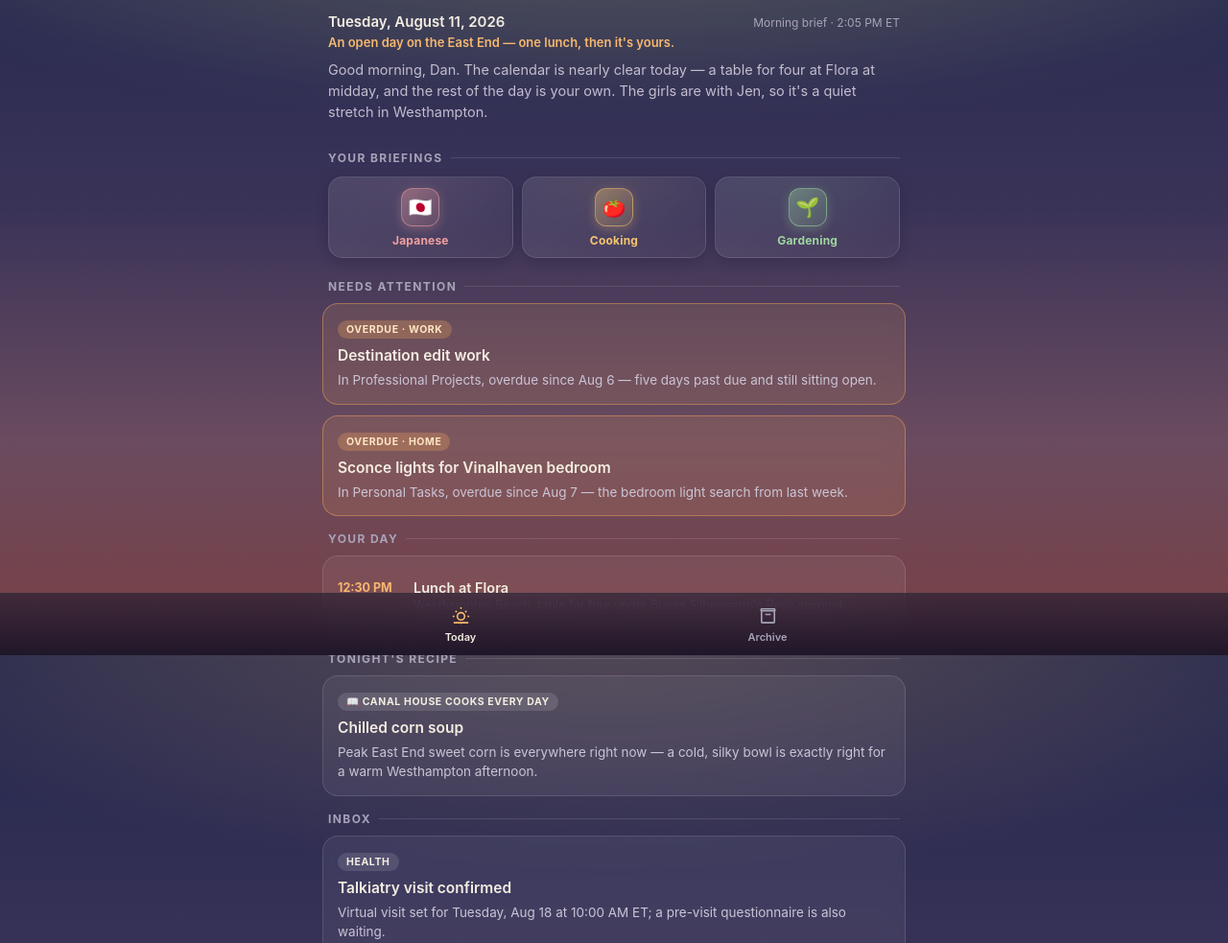
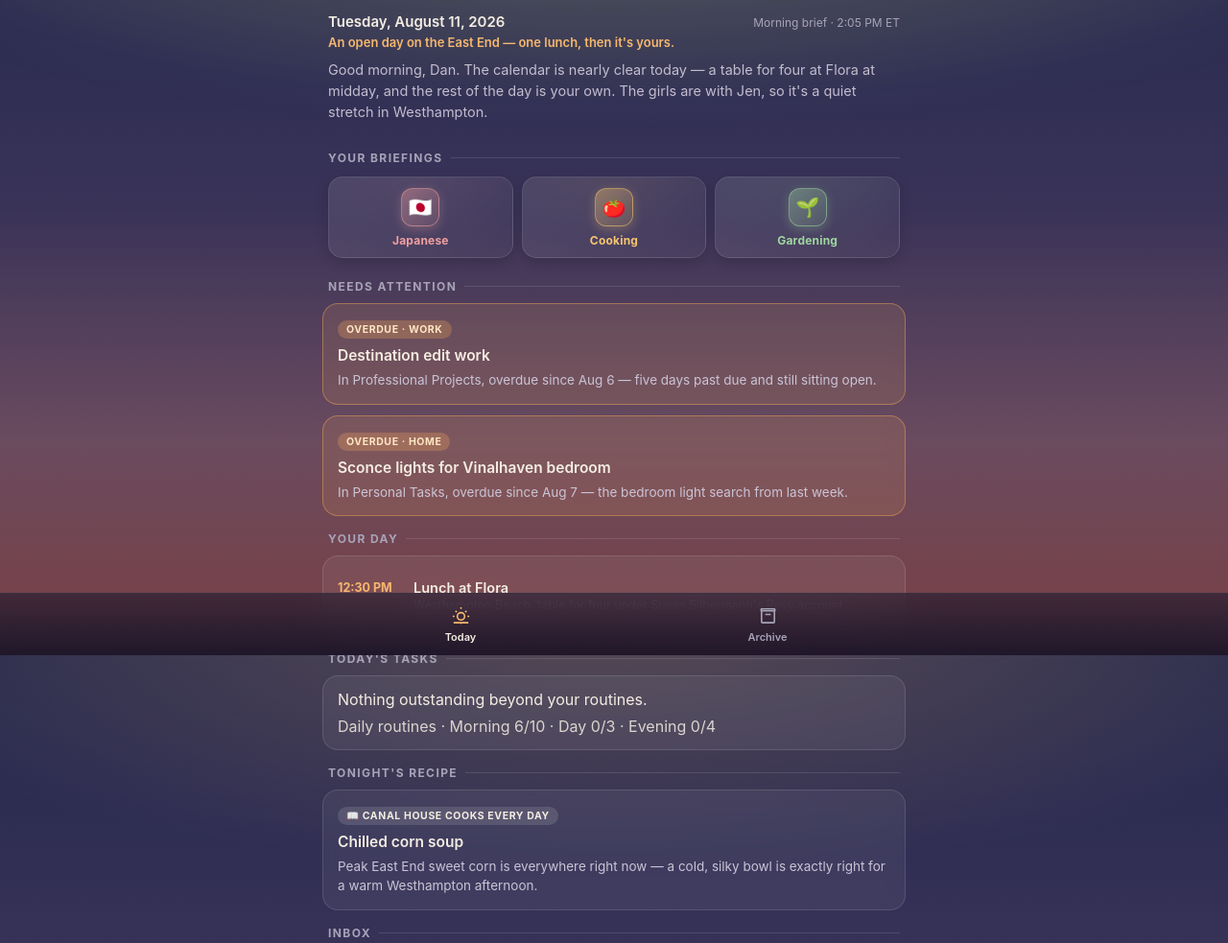
Before and after one commit to konigsburg/briefings, a plain HTML site: page index.html in a window 1280 px wide. Shown: the part 117-1100 px from the top of the page at 96% size. Drawn offline with Linux system fonts and the light colour scheme.

Commit message:
Render Today's tasks + daily routines count on the brief

```diff
--- a/index.html
+++ b/index.html
@@ -238,6 +238,10 @@ function renderToday(){
   const flagged=((t.inbox&&t.inbox.flagged)||[]).map(x=>`<div class="card"><span class="tag">${esc(x.tag)}</span><h3>${esc(x.title)}</h3><p>${esc(x.detail)}</p></div>`).join('');
   const resolved=(t.resolved||[]).map(x=>`<li>${esc(x)}</li>`).join('');
   const rc=t.recipe?`<div class="section-h">Tonight&#39;s recipe</div><div class="card recipe"><span class="tag">\ud83d\udcd6 ${esc(t.recipe.book)}</span><h3>${esc(t.recipe.title)}</h3>${t.recipe.why?`<p>${esc(t.recipe.why)}</p>`:''}</div>`:'';
+  const tk=(t.tasks||[]).map(x=>`<div class="row"><div class="body"><div class="ti">${esc(x.title)}</div><div class="de">${[x.project,x.due].filter(Boolean).map(esc).join(' \u00b7 ')}</div></div></div>`).join('');
+  const rr=t.routines||null;
+  const rtline=rr?`<div class="de" style="padding-top:8px;opacity:.85">Daily routines \u00b7 Morning ${esc(rr.morning||'\u2013')} \u00b7 Day ${esc(rr.day||'\u2013')} \u00b7 Evening ${esc(rr.evening||'\u2013')}</div>`:'';
+  const tasksBlock=(tk||rtline)?`<div class="section-h">Today&#39;s tasks</div><div class="card"><div class="tl-list">${tk||'<div class="de">Nothing outstanding beyond your routines.</div>'}</div>${rtline}</div>`:'';
   const tiles=`<div class="section-h">Your briefings</div><div class="sections">
     <button class="sec-card jp" onclick="showTab('japanese')"><span class="sec-ic">🇯🇵</span><span class="sec-name">Japanese</span></button>
     <button class="sec-card cook" onclick="showTab('cooking')"><span class="sec-ic">🍅</span><span class="sec-name">Cooking</span></button>
@@ -250,6 +254,7 @@ function renderToday(){
     ${tiles}
     ${na?`<div class="section-h">Needs attention</div>${na}`:''}
     <div class="section-h">Your day</div><div class="card"><div class="tl-list">${sched||'<p>Nothing scheduled.</p>'}</div></div>
+    ${tasksBlock}
     ${rc}
     <div class="section-h">Inbox</div>${flagged}
     ${t.inbox&&t.inbox.noise?`<div class="noise">${esc(t.inbox.noise)}</div>`:''}
```
